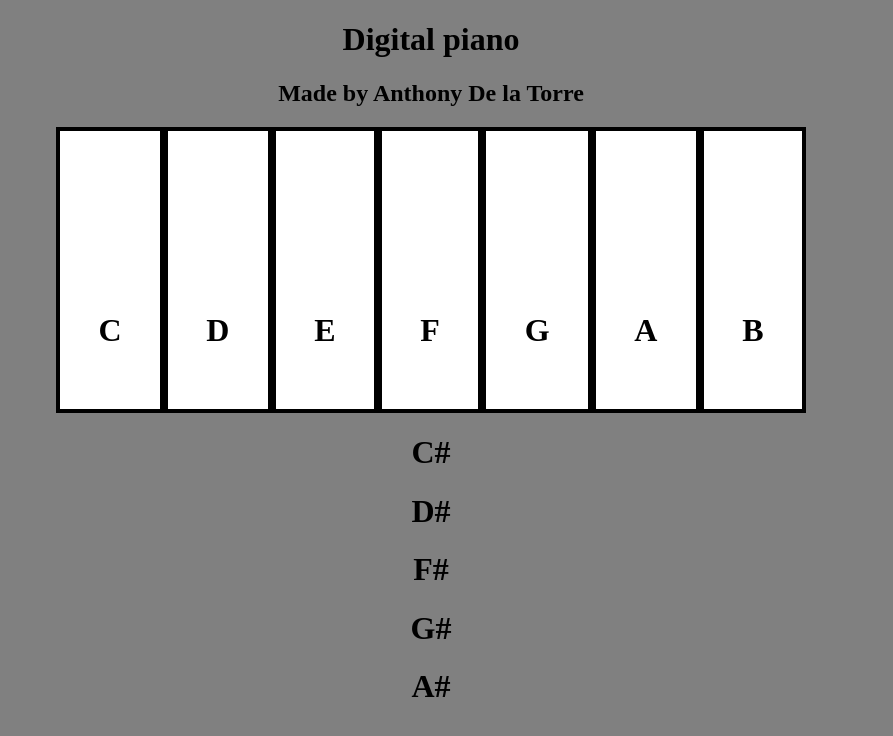
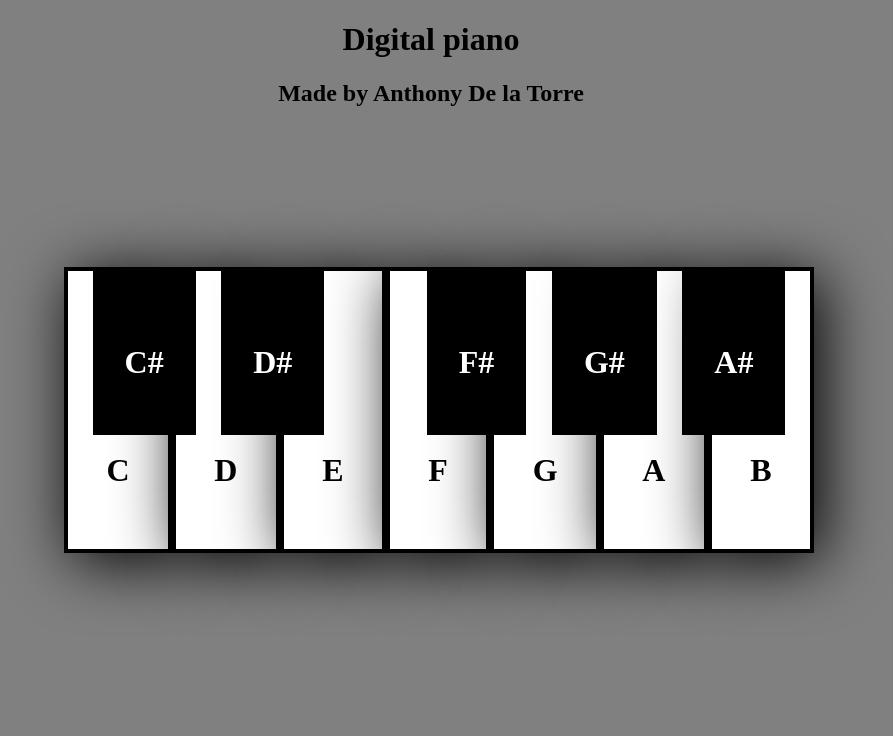
Before and after one commit to Youspeakcubic/pianoJS, a plain HTML site: page index.html in a window 1280 px wide. Shown: the whole page, without its empty margins (209-1102 px from the left). Drawn offline with Linux system fonts and the light colour scheme.

Commit message:
added styling to keys and finished layout, added event listener.

```diff
--- a/index.html
+++ b/index.html
@@ -10,21 +10,23 @@
 <body>
   <h1>Digital piano</h1>
   <h2>Made by Anthony De la Torre</h2>
-  <div class="lowerKeys">
-    <div class="key" id=""><h1>C</h1></div>
-    <div class="key" id=""><h1>D</h1></div>
-    <div class="key" id=""><h1>E</h1></div>
-    <div class="key" id=""><h1>F</h1></div>
-    <div class="key" id=""><h1>G</h1></div>
-    <div class="key" id=""><h1>A</h1></div>
-    <div class="key" id=""><h1>B</h1></div>
-  </div>
-  <div class="upperKeys">
-    <div class="keyUpper" id=""><h1>C#</h1></div>
-    <div class="keyUpper" id=""><h1>D#</h1></div>
-    <div class="keyUpper" id=""><h1>F#</h1></div>
-    <div class="keyUpper" id=""><h1>G#</h1></div>
-    <div class="keyUpper" id=""><h1>A#</h1></div>
+  <div class="pianoContainer">
+    <div class="lowerKeys">
+      <div class="key" id="cKey"><h1>C</h1></div>
+      <div class="key" id="dKey"><h1>D</h1></div>
+      <div class="key" id="eKey"><h1>E</h1></div>
+      <div class="key" id="fKey"><h1>F</h1></div>
+      <div class="key" id="gKey"><h1>G</h1></div>
+      <div class="key" id="aKey"><h1>A</h1></div>
+      <div class="key" id="bKey"><h1>B</h1></div>
+    </div>
+    <div class="upperKeys">
+      <div class="keyUpper" id="cSharp"><h1>C#</h1></div>
+      <div class="keyUpper" id="dSharp"><h1>D#</h1></div>
+      <div class="keyUpper" id="fSharp"><h1>F#</h1></div>
+      <div class="keyUpper" id="gSharp"><h1>G#</h1></div>
+      <div class="keyUpper" id="aSharp"><h1>A#</h1></div>
+    </div>
   </div>
   <script src="piano.js"></script>
 </body>
--- a/piano.js
+++ b/piano.js
@@ -0,0 +1,27 @@
+
+let audioC = new Audio('sounds\203479__tesabob2001__c3.mp3')
+audioC.type = 'audio/mp3'
+document.addEventListener("keypress", function(event) {
+		if (event.keyCode == 90) {
+			console.log('z');
+      audioC.play();
+		}
+    else if (event.keyCode == 88) {
+      console.log('x');
+    }
+    else if (event.keyCode == 67) {
+      console.log('c');
+    }
+    else if (event.keyCode == 86) {
+      console.log('v');
+    }
+    else if (event.keyCode == 66) {
+      console.log('b');
+    }
+    else if (event.keyCode == 78) {
+      console.log('n');
+    }
+    else if (event.keyCode == 77) {
+      console.log('m');
+    }
+});
--- a/style.css
+++ b/style.css
@@ -7,7 +7,12 @@ h1{
 h2{
   text-align: center;
 }
+.pianoContainer{
+  margin-top: 20vh;
+  box-shadow: 1vh 1vh 5vw black;
+}
 .lowerKeys{
+  position: absolute;
   display:flex;
   justify-content: center;
   width:100%;
@@ -17,5 +22,34 @@ h2{
   padding: 3vw;
   padding-top: 20vh;
   border: .5vh solid black;
+    box-shadow: 1vh 1vh 5vw black;
 }
-.upperKeys
+.upperKeys{
+  position: absolute;
+  display:flex;
+  justify-content: center;
+  width: 100%;
+}
+.keyUpper{
+  background-color: black;
+  padding: 2.5vw;
+  padding-top: 7vh;
+}
+.upperKeys h1 {
+  color:white;
+}
+#cSharp {
+  margin-right: 2vw;
+}
+#dSharp{
+}
+#fSharp{
+  margin-left: 6vw;
+  margin-right:2vw;
+}
+#dSharp{
+  margin-right:2vw;
+}
+#aSharp{
+  margin-left:2vw;
+}
```
